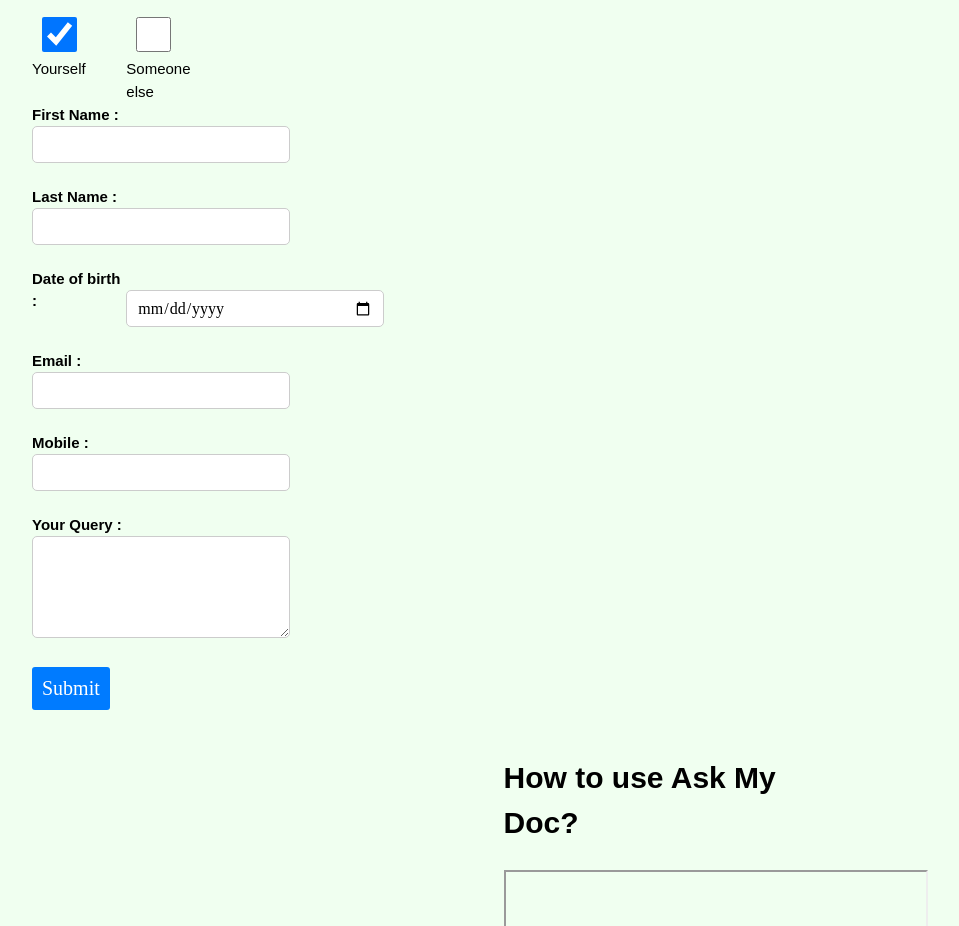
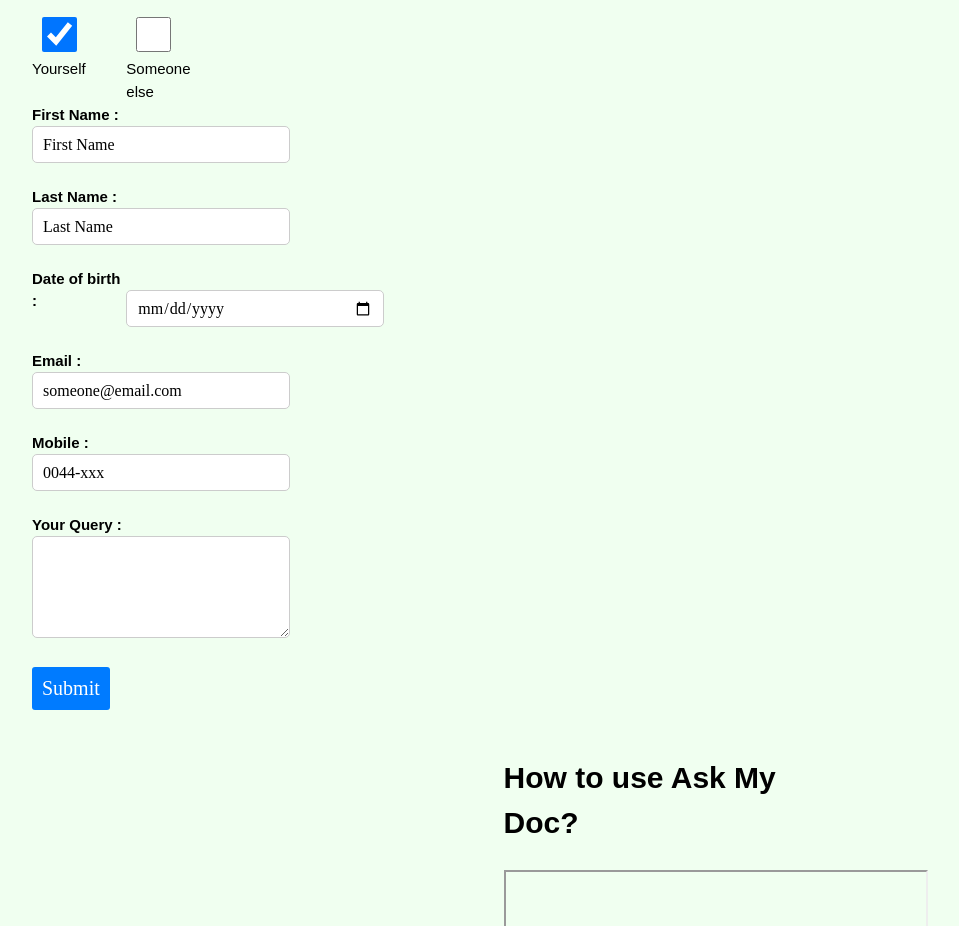
Before and after one commit to AishaNaveed/Sementic-webpage-assignment, a plain HTML site: page index.html in a window 1280 px wide. Shown: the part 1280-2206 px from the top of the page, without its empty margins (226-1185 px from the left). Drawn offline with Linux system fonts and the light colour scheme; grey boxes are pictures that could not be loaded.

```diff
--- a/index.html
+++ b/index.html
@@ -97,19 +97,19 @@
                         </label>
                         <br /><br /><br /><br />
                         <label for="name"><b>First Name :</b></label><br />
-                            <input type="text" name="name" id="name" />
+                            <input type="text" name="name" id="name" value="First Name"/>
                         <br /><br />
                         <label for="name"><b>Last Name :</b></label><br />
-                            <input type="text" name="name" id="name" />
+                            <input type="text" name="name" id="name" value="Last Name"/>
                         <br /><br />
                         <label for="date of birth"><b>Date of birth :</b></label><br />
-                            <input type="date" name="DOB" id="DOB" />
+                            <input type="date" name="DOB" id="DOB" value="DOB"/>
                         <br /><br />
                         <label for="email"><b>Email :</b></label><br />
-                            <input type="email" name="email" id="email" />
+                            <input type="email" name="email" id="email" value="someone@email.com"/>
                         <br /><br />
                         <label for="mobile"><b>Mobile :</b></label><br />
-                            <input type="number" name="mobile" id="mobile" />
+                            <input type="tel" name="mobile" id="mobile" value="0044-xxx"/>
                         <br /><br />
                         <label for="Message"><b>Your Query :</b></label>
                         <br />
```
